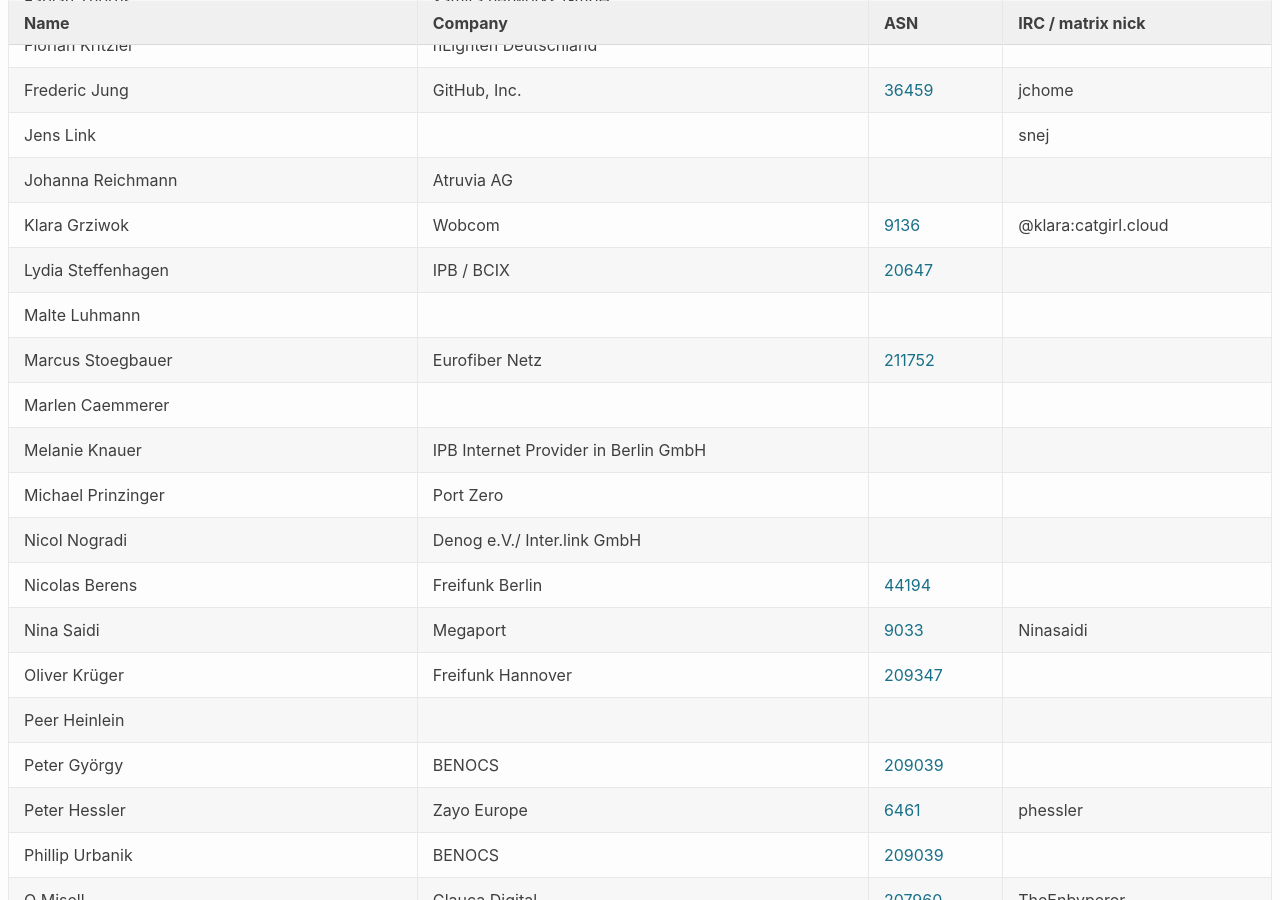
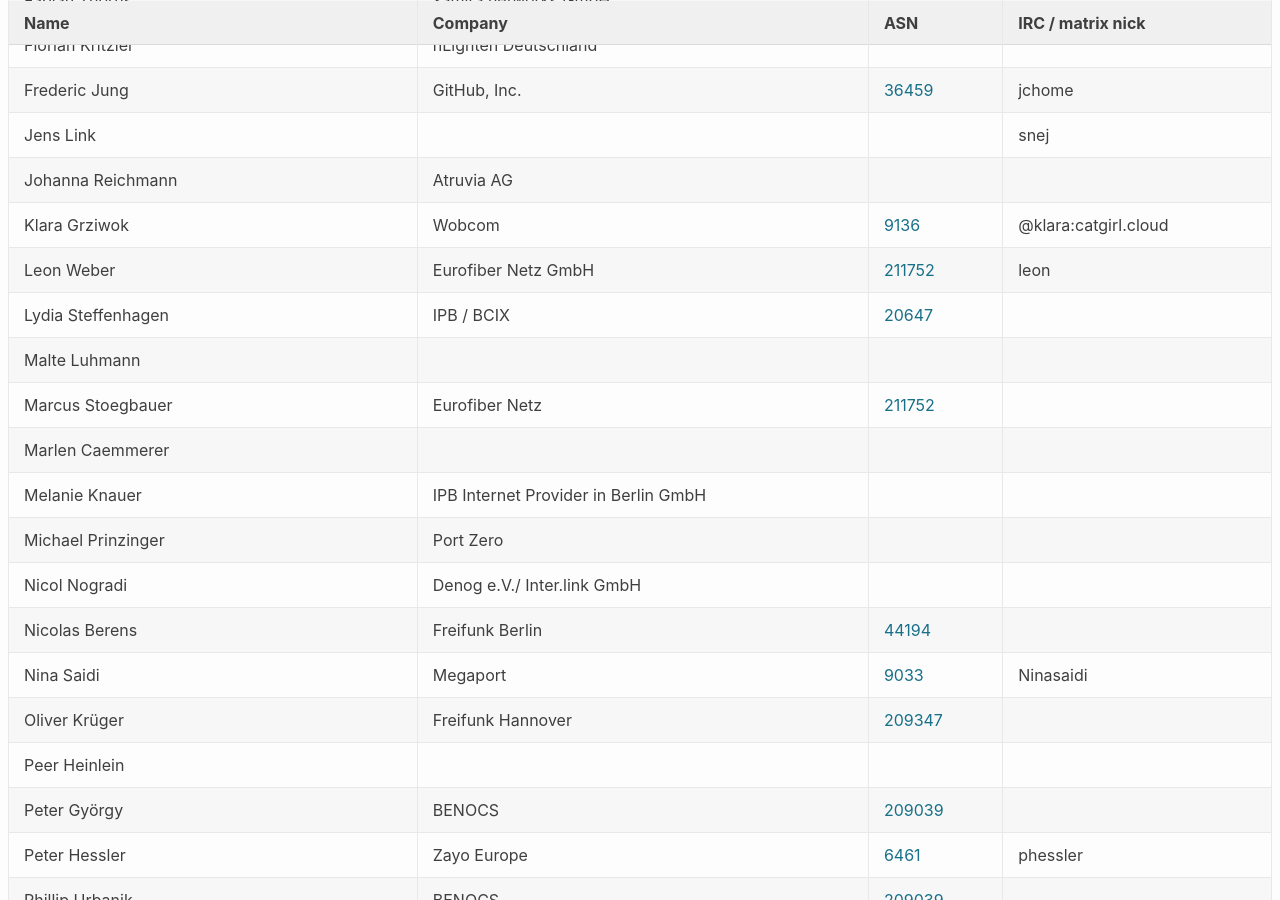
Before and after one commit to denog/pretix-attendeelist, a Jekyll site: the page built from denogmeetup25-03/index.markdown, in a window 1280 px wide and 900 px high, scrolled down 751 px. Built offline with Jekyll 4.4.1, drawn with Linux system fonts in a browser that asks for light colours.

Commit message:
Latest data: Wed Mar 12 17:47:37 UTC 2025

```diff
--- a/_data/attendees_denogmeetup25-03.json
+++ b/_data/attendees_denogmeetup25-03.json
@@ -124,6 +124,12 @@
     "company": "Wobcom",
     "irc": "@klara:catgirl.cloud",
     "asn": "9136"
+  },
+  {
+    "name": "Leon Weber",
+    "company": "Eurofiber Netz GmbH",
+    "irc": "leon",
+    "asn": "211752"
   },
   {
     "name": "Lydia Steffenhagen",
```
